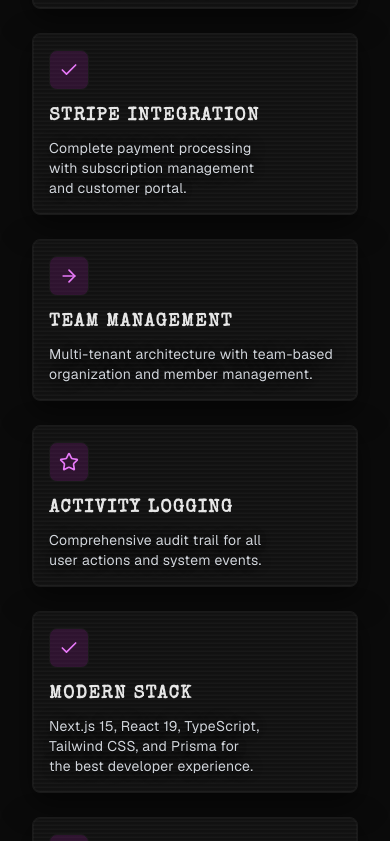
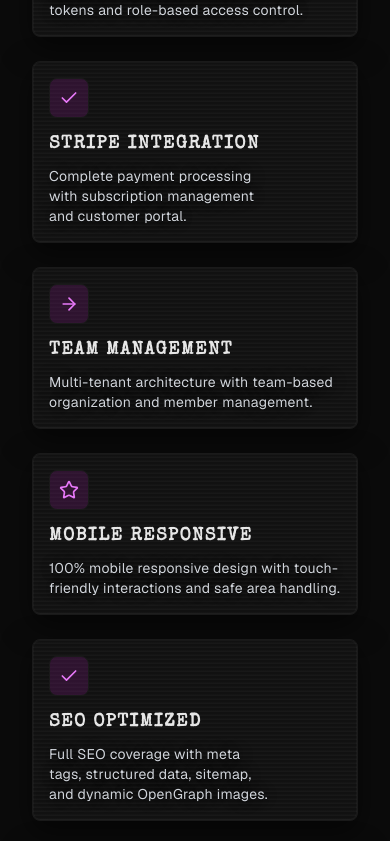
Before and after one commit to bantoinese83/Monarch-Labs-SaaS-Starter, a Next.js app: page / in a window 390 px wide. Shown: the part 1156-1997 px from the top of the page. Built offline with nearby package versions, Linux system fonts and the light colour scheme; no server answers.

Commit message:
docs: update README and landing page with new mobile, SEO, and OpenGraph features

```diff
--- a/src/app/page.tsx
+++ b/src/app/page.tsx
@@ -45,7 +45,7 @@
             </h1>
             <p className="mb-6 sm:mb-8 text-lg sm:text-xl text-gray-300 grunge-ink text-balance max-w-3xl mx-auto">
               A complete Next.js starter template with authentication, payments, team management,
-                and everything you need to launch your SaaS product.
+              100% mobile responsive design, full SEO coverage, and dynamic OpenGraph images.
             </p>
               <div className="flex flex-col sm:flex-row items-center justify-center gap-3 sm:gap-4">
                 <Link
@@ -183,18 +183,17 @@
   },
   {
     icon: Star,
-    title: 'Activity Logging',
-    description: 'Comprehensive audit trail for all user actions and system events.',
+    title: 'Mobile Responsive',
+    description: '100% mobile responsive design with touch-friendly interactions and safe area handling.',
   },
   {
     icon: Check,
-    title: 'Modern Stack',
-    description:
-      'Next.js 15, React 19, TypeScript, Tailwind CSS, and Prisma for the best developer experience.',
+    title: 'SEO Optimized',
+    description: 'Full SEO coverage with meta tags, structured data, sitemap, and dynamic OpenGraph images.',
   },
   {
     icon: ArrowRight,
-    title: 'Production Ready',
-    description: 'Deployed on Vercel with Supabase database and optimized for performance.',
+    title: 'Performance Ready',
+    description: 'Optimized for Core Web Vitals with image optimization, compression, and caching.',
   },
 ]
```
Also changed, not shown: 1 other file (tests, documents, lock files or other folders). Lines whose indentation alone changed are shown as unchanged.
